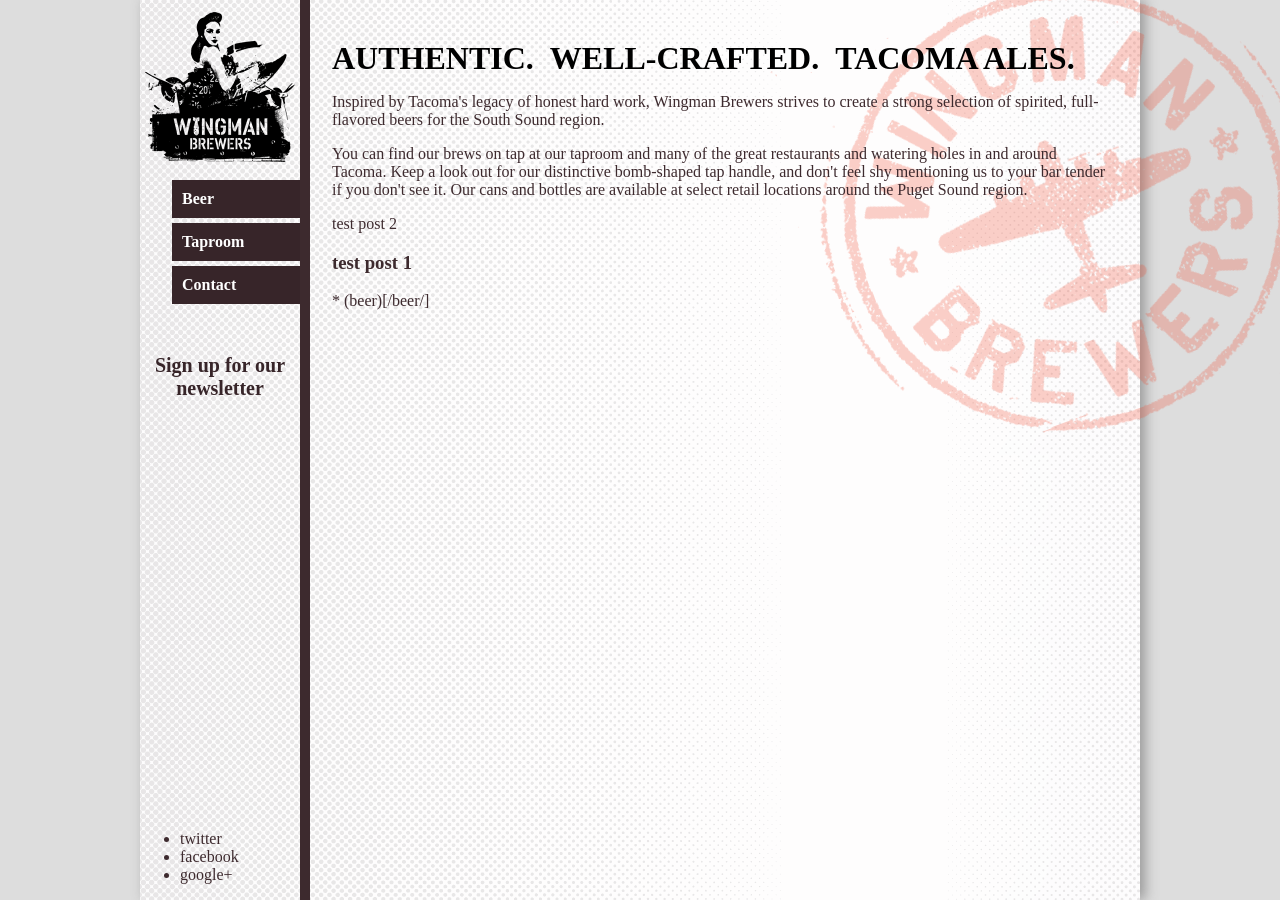
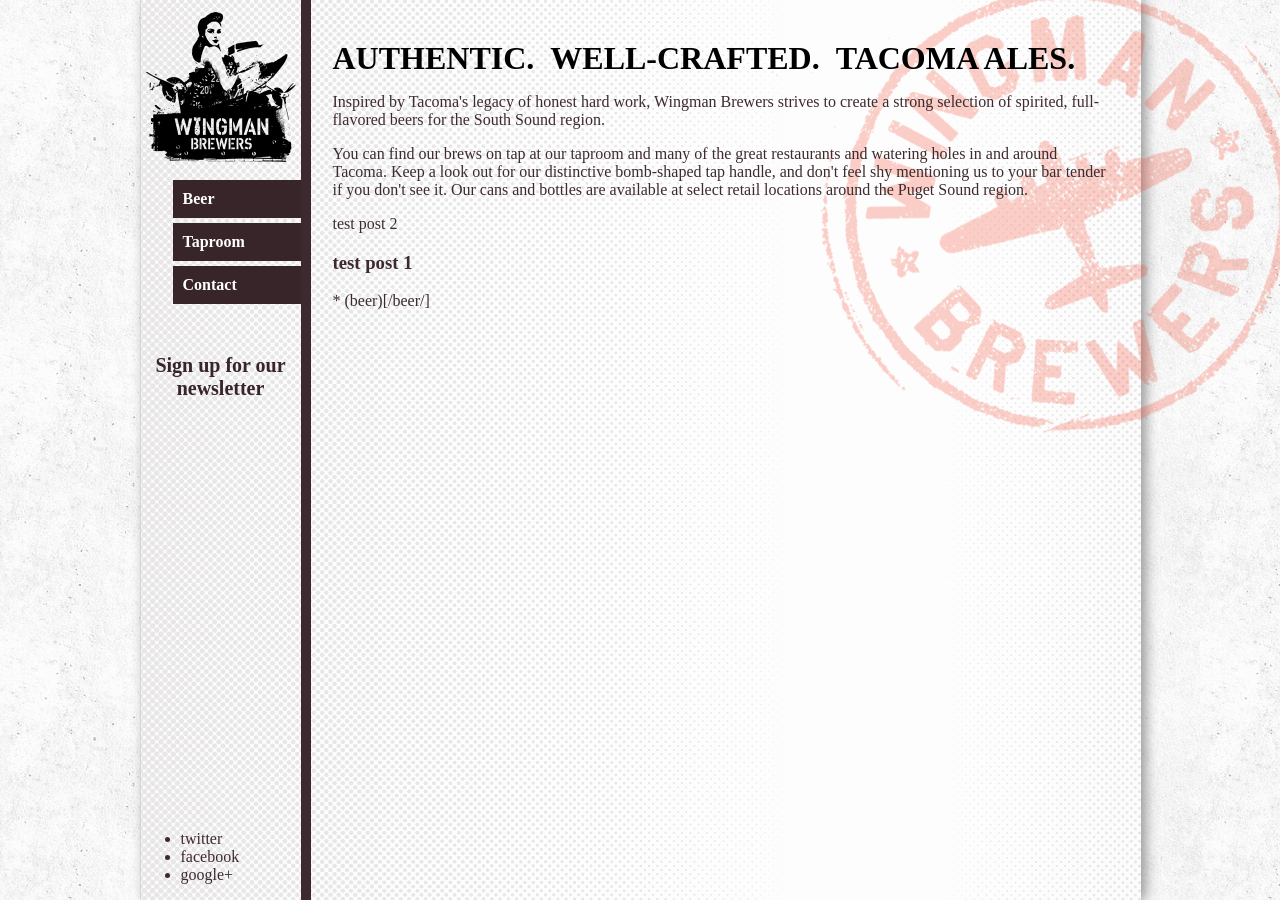
Before and after one commit to wingmanbrewers/wingmanbrewers.github.io, a Jekyll site: the page built from index.html, in a window 1280 px wide. Built offline with Jekyll 4.4.1, drawn with Linux system fonts in a browser that asks for light colours.

Commit message:
add subtle wall pattern
http://subtlepatterns.com/

```diff
--- a/stylesheets/styles.css
+++ b/stylesheets/styles.css
@@ -3,10 +3,10 @@
 }
 
 body {
-  padding:0px;
-  margin: 0px;
-  color:#3d2a2e;
-  background-color: #ddd;
+    padding:0px;
+    margin: 0px;
+    color:#3d2a2e;
+    background: #ddd url("/img/wall_bg.png") repeat;
 }
 
 #page {
@@ -15,6 +15,7 @@
     margin: auto;
     height: 100%;
     box-shadow: 5px 0px 12px #999;
+    border-left: 1px solid #d6d6d6;
     background: #ffffff url("/img/dots.png") repeat-y;
 }
 #page-inner{
```
Also changed, not shown: img/wall_bg.png (added).
